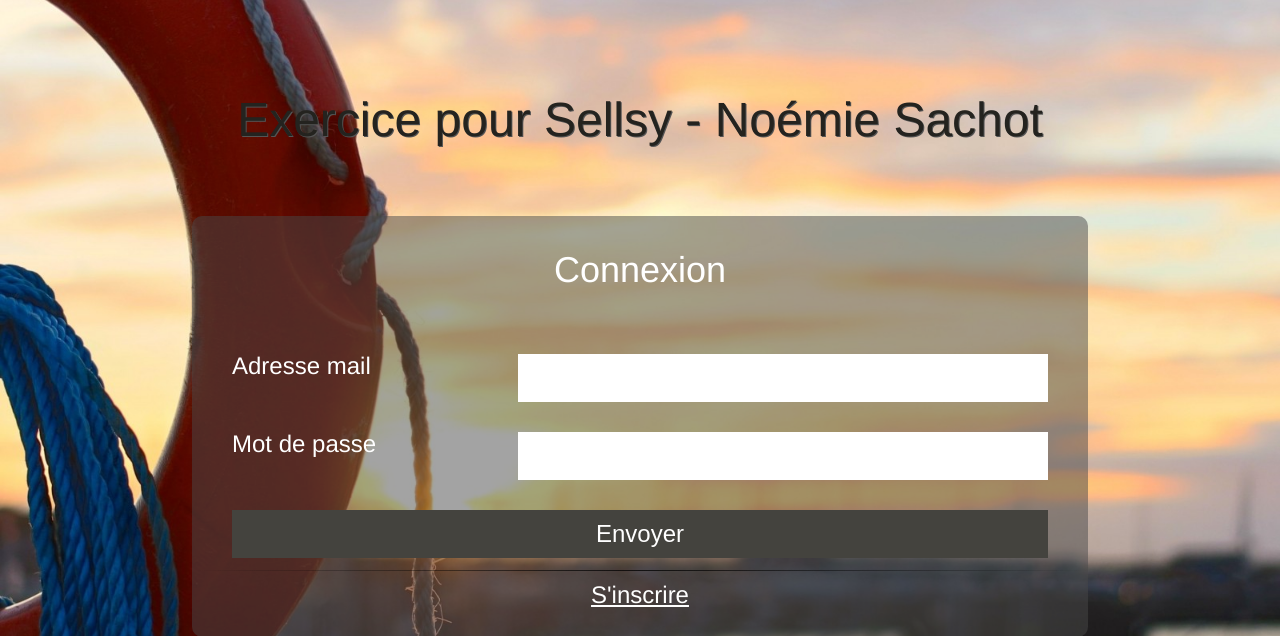
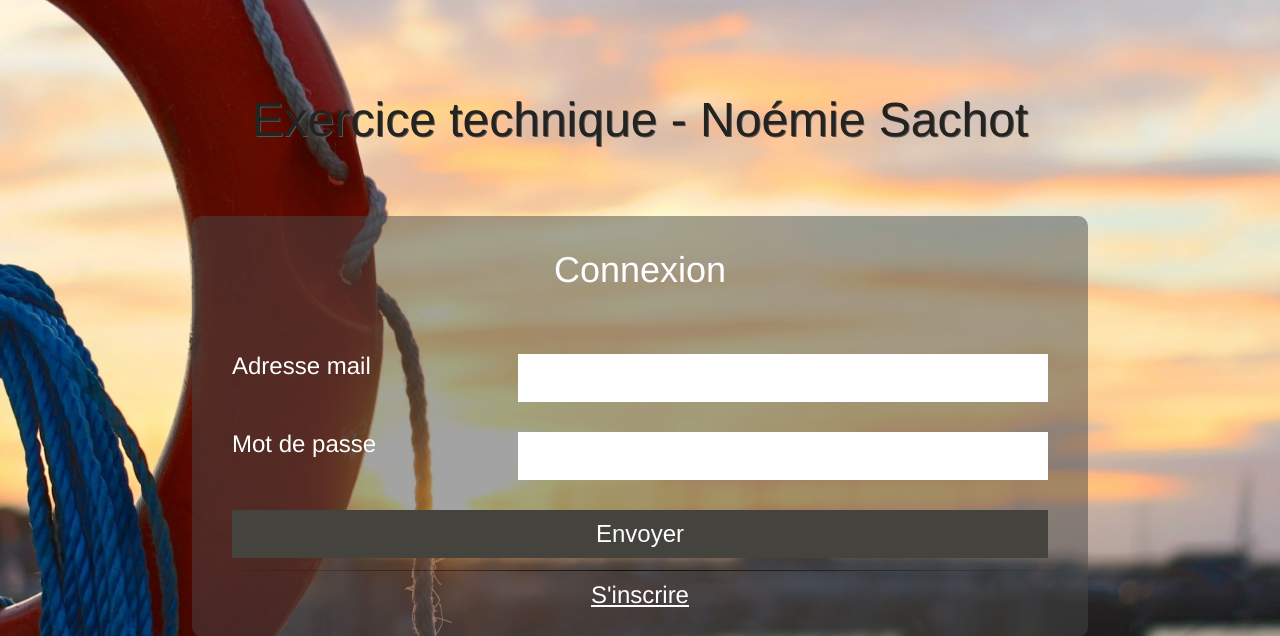
Before and after one commit to NSachot/exoCompte, a PHP site: page / in a window 1280 px wide. Shown: the top 636 px of the page. Run offline with PHP 8.4, Linux system fonts and the light colour scheme.

Commit message:
Modif du titre

```diff
--- a/application/views/templates/default.php
+++ b/application/views/templates/default.php
@@ -8,7 +8,7 @@
 </head>
 <body>
 
-	<h1>Exercice pour Sellsy - Noémie Sachot</h1>
+	<h1>Exercice technique - Noémie Sachot</h1>
 	<div id="container">
 		<?= $content; ?>
 	</div>
```
